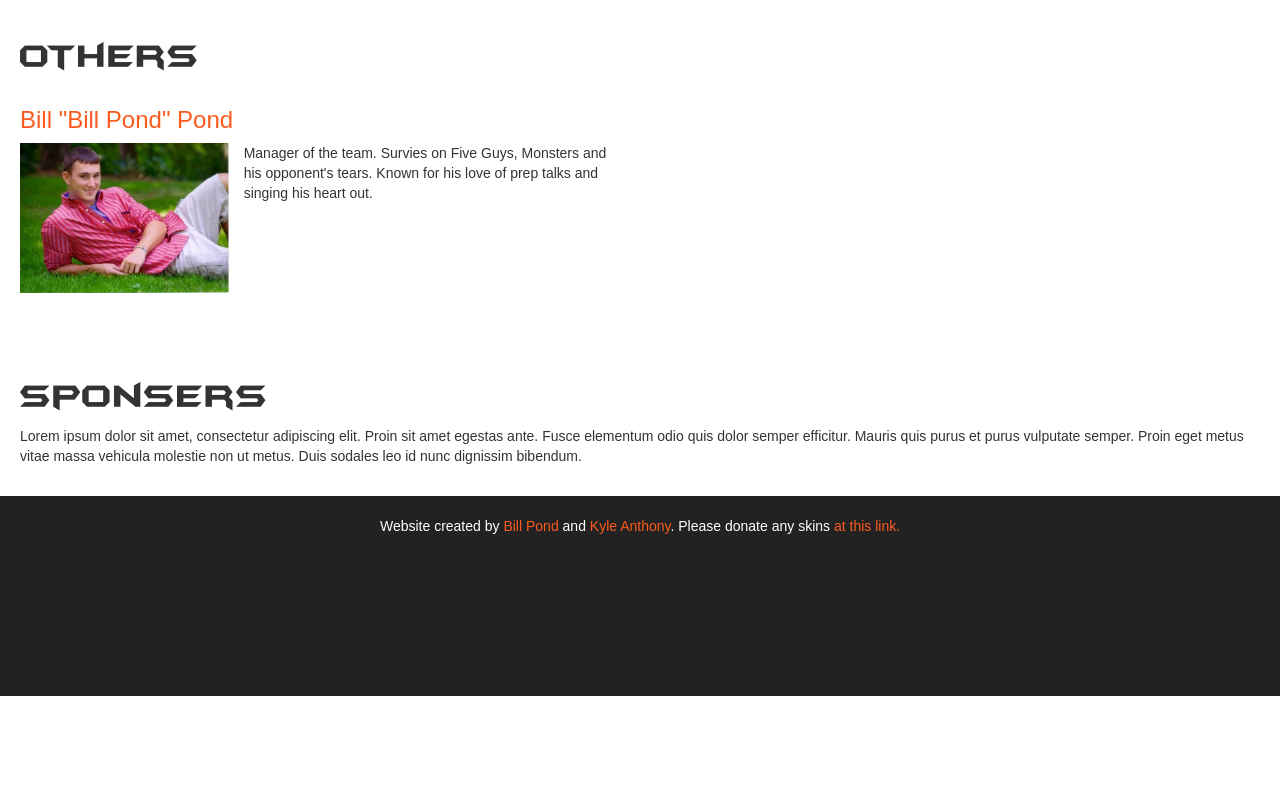
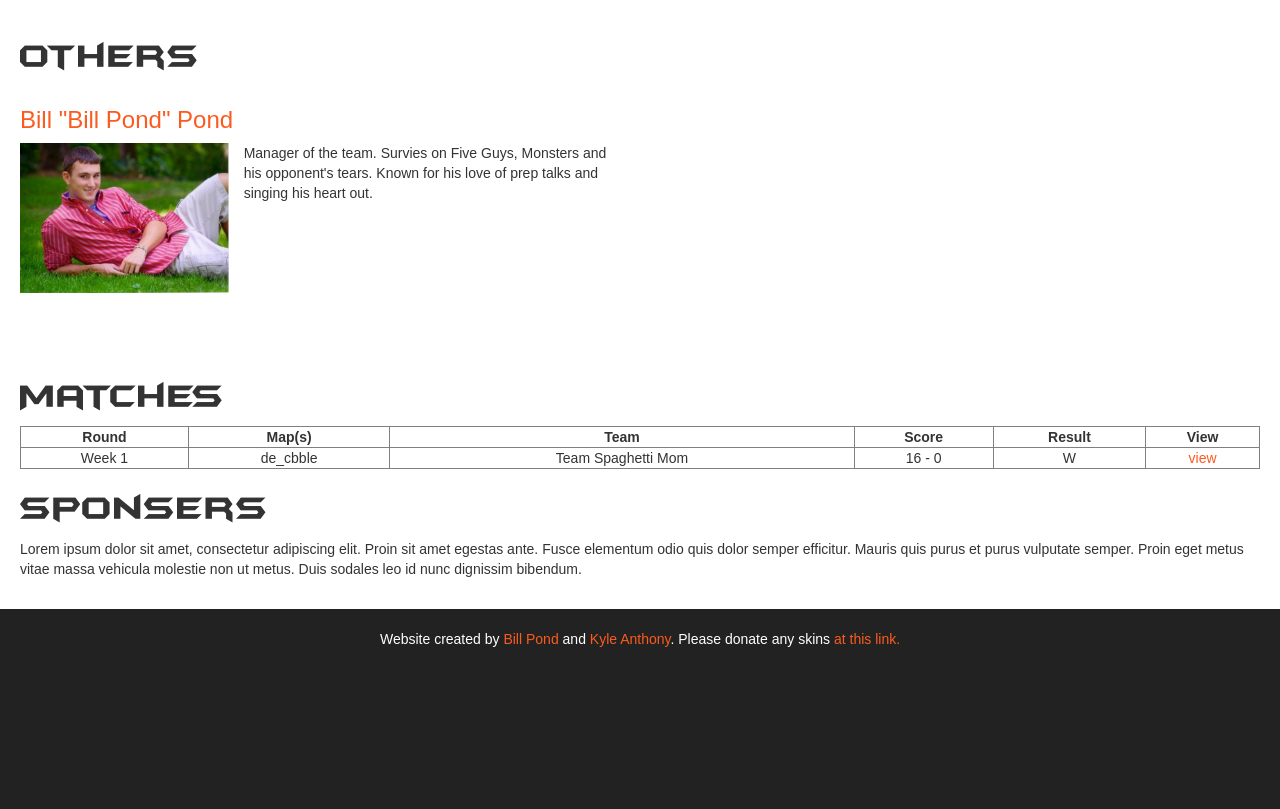
Before and after one commit to dudeOFprosper/ontilt, a website: page index.html in a window 1280 px wide. Shown: the part 1176-1985 px from the top of the page. Before the commit the page ends 1872 px from the top, so only its background shows below. Drawn offline with Linux system fonts and the light colour scheme.

Commit message:
Add Season Data

```diff
--- /dev/null
+++ b/data/season8.json
@@ -0,0 +1,10 @@
+[
+    {
+        "round": "Week 1",
+        "map": "de_cbble",
+        "team": "Team Spaghetti Mom",
+        "score": "16 - 0",
+        "result": "W",
+        "view": "<a href='https://cevo.com/event/cs-globaloffensive/match/176159/'><span>view</span></a>"
+    }
+]
--- a/index.html
+++ b/index.html
@@ -4,6 +4,8 @@
         <script src="bower_components/jquery/dist/jquery.min.js"></script>
         <script src="bower_components/react/react.js"></script>
         <script src="bower_components/react/JSXTransformer.js"></script>
+        <script src="js/index.js"></script>
+
         <link  href="bower_components/bootstrap/dist/css/bootstrap.css" rel="stylesheet" type="text/css" />
         <link href="css/fonts.css" rel="stylesheet" type="text/css" />
         <link href="css/base.css" rel="stylesheet" type="text/css" />
@@ -72,6 +74,20 @@
                 <p> Manager of the team. Survies on Five Guys, Monsters and his opponent's tears. Known for his love of prep talks and singing his heart out. </p>
             </section>
 
+            <h1> Matches </h1>
+
+            <table id="matches" border="1" cellpadding="10">
+                <thead>
+                    <tr>
+                        <th>Round</th>
+                        <th>Map(s)</th>
+                        <th>Team</th>
+                        <th>Score</th>
+                        <th>Result</th>
+                        <th>View</th>
+                    </tr>
+                </thead>
+            </table>
 
             <h1> Sponsers </h1>
 
--- /dev/null
+++ b/js/index.js
@@ -0,0 +1,21 @@
+$(document).ready(function(){
+    buildTable();
+});
+
+function buildTable(){
+    $.getJSON( "/data/season8.json", function( data ) {
+        var tbody = $("<tbody />");
+        for(var i = 0; i < data.length; i++) {
+            var row = $("<tr />");
+            row.html("<td>"+data[i].round+"</td>"+
+                "<td>"+data[i].map+"</td>"+
+                "<td>"+data[i].team+"</td>"+
+                "<td>"+data[i].score+"</td>"+
+                "<td>"+data[i].result+"</td>"+
+                "<td>"+data[i].view+"</td>");
+            row.appendTo(tbody);
+        }
+        var $matchesTable = $('#matches');
+        tbody.appendTo($matchesTable);
+    });
+}
--- a/less/base.less
+++ b/less/base.less
@@ -68,6 +68,16 @@ header {
     }
 }
 
+#matches {
+    text-align: center;
+    width: 100%;
+
+    thead {
+        th {
+            text-align: center;
+        }
+    }
+}
 footer {
     text-align: center;
     background-color: @footerColor;
```
Also changed, not shown: css/base.css.
